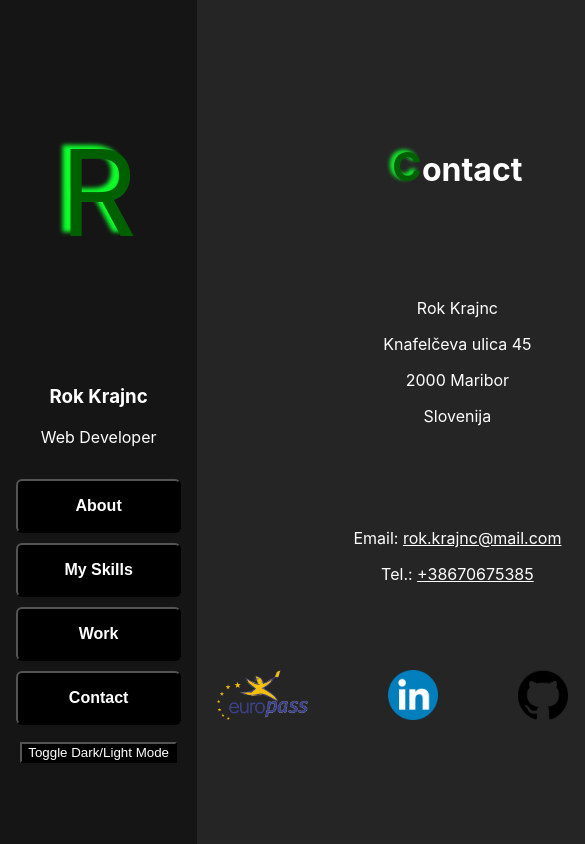
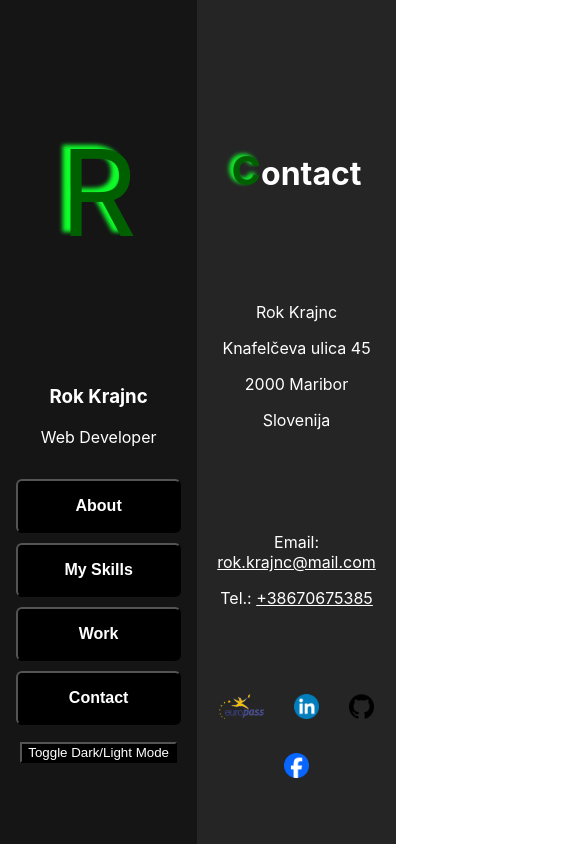
Before and after one commit to icecoil/portfolio, a React (Create React App) app: page / in a window 390 px wide. Both pictures are taken after a click on the button "Contact". Shown: the top 844 px of the page, 585 px wide, since content can reach past the window. Built offline with nearby package versions, Linux system fonts and the light colour scheme.

Commit message:
responsive for Contact

```diff
--- a/src/components/Contact/Contact.css
+++ b/src/components/Contact/Contact.css
@@ -23,6 +23,20 @@
 }
 
 .contactLinks img {
-  height: 50px;
-  max-height: 50px;
+  height: 40px;
+  max-height: 40px;
 }
+
+@media screen and (max-width: 768px) {
+  .contactLinks {
+    flex-wrap: wrap;
+    height: 25px;
+    gap: 30px;
+  }
+}
+
+@media screen and (max-width: 768px) {
+  .contactLinks img {
+    height: 25px;
+  }
+}
```
